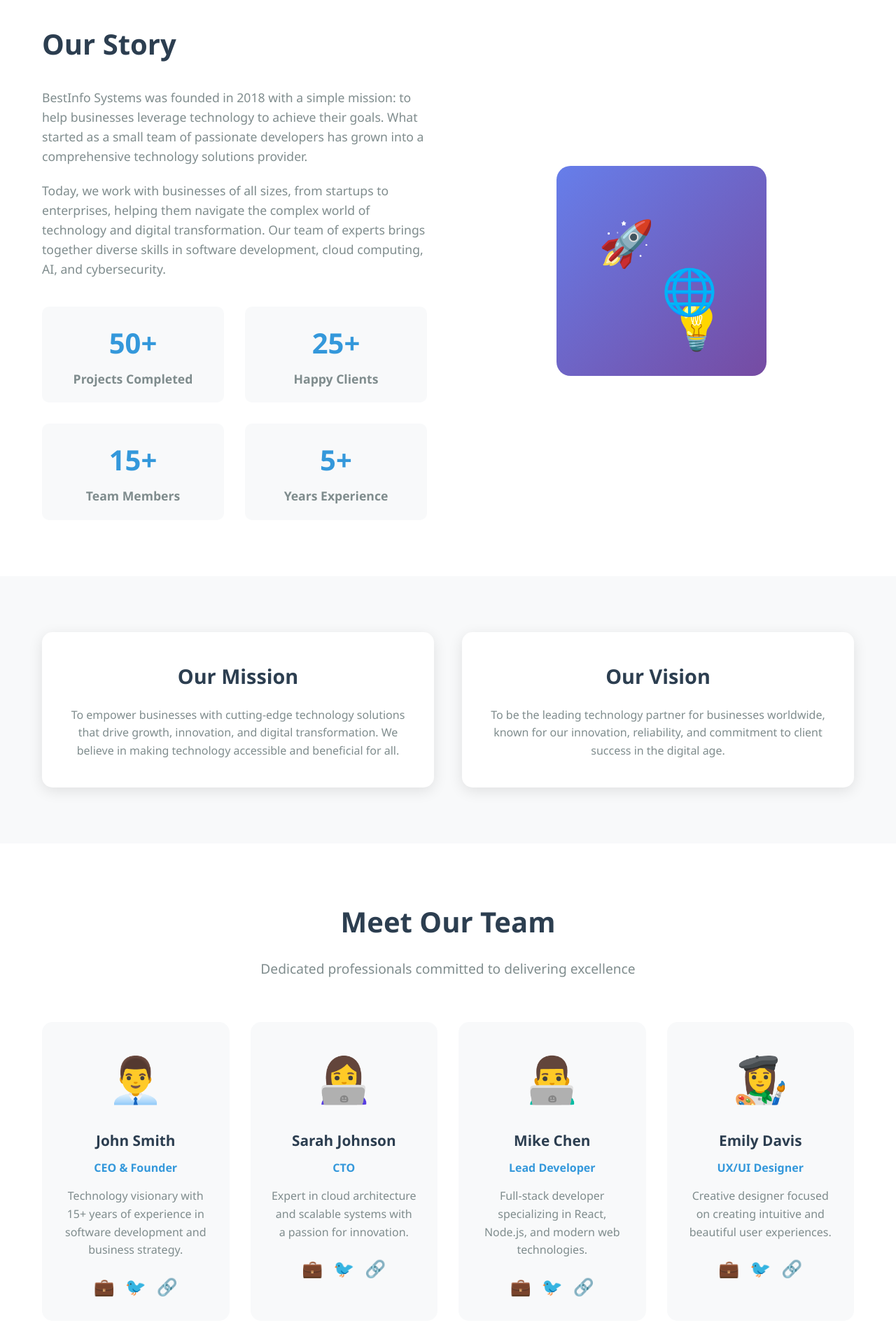
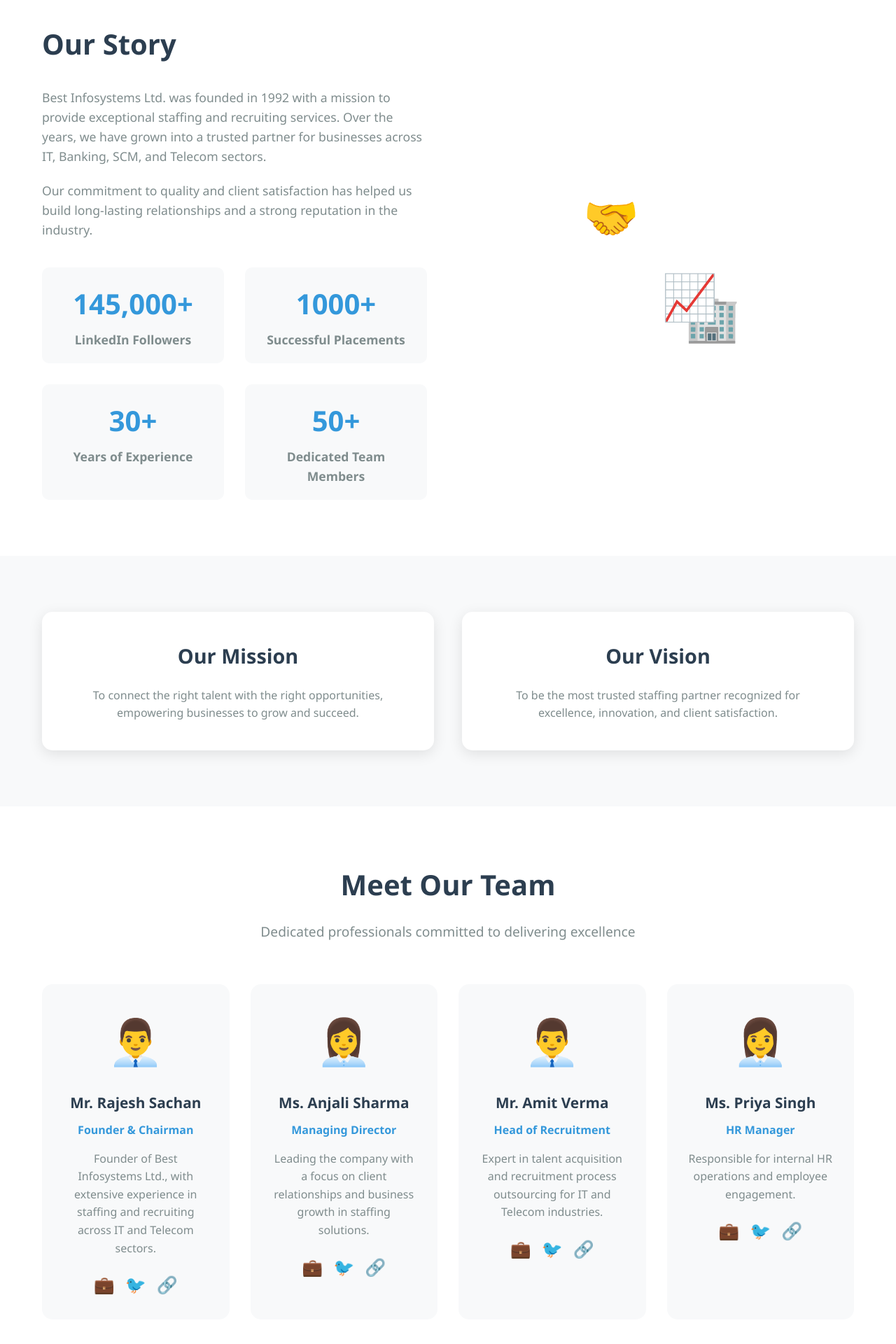
Before and after one commit to snehad1507204/bestinfo, a React (Create React App) app: page /About in a window 1280 px wide. Shown: the part 500-2420 px from the top of the page at 70% size. Built offline with nearby package versions, Linux system fonts and the light colour scheme.

Commit message:
Add files via upload

```diff
--- a/src/pages/About.css
+++ b/src/pages/About.css
@@ -79,39 +79,45 @@
 .story-image {
   display: flex;
   justify-content: center;
+  position: relative;
+  width: 320px;
+  height: 320px;
+  margin: 0 auto;
 }
 
 .tech-illustration-large {
   position: relative;
-  width: 300px;
-  height: 300px;
+  width: 320px;
+  height: 320px;
   background: linear-gradient(135deg, #667eea 0%, #764ba2 100%);
   border-radius: 20px;
   display: flex;
   align-items: center;
   justify-content: center;
+  overflow: visible;
 }
 
 .floating-icon {
   font-size: 4rem;
   position: absolute;
   animation: float 3s ease-in-out infinite;
+  user-select: none;
 }
 
 .floating-icon:nth-child(1) {
-  top: 20%;
-  left: 20%;
+  top: 15%;
+  left: 15%;
   animation-delay: 0s;
 }
 
 .floating-icon:nth-child(2) {
   top: 60%;
-  right: 20%;
+  right: 15%;
   animation-delay: 1s;
 }
 
 .floating-icon:nth-child(3) {
-  bottom: 20%;
+  bottom: 15%;
   left: 50%;
   transform: translateX(-50%);
   animation-delay: 2s;
--- a/src/pages/About.js
+++ b/src/pages/About.js
@@ -4,42 +4,42 @@
 const About = () => {
   const teamMembers = [
     {
-      name: 'John Smith',
-      role: 'CEO & Founder',
+      name: 'Mr. Rajesh Sachan',
+      role: 'Founder & Chairman',
       image: '👨‍💼',
-      description: 'Technology visionary with 15+ years of experience in software development and business strategy.',
+      description: 'Founder of Best Infosystems Ltd., with extensive experience in staffing and recruiting across IT and Telecom sectors.',
       social: ['💼', '🐦', '🔗']
     },
     {
-      name: 'Sarah Johnson',
-      role: 'CTO',
-      image: '👩‍💻',
-      description: 'Expert in cloud architecture and scalable systems with a passion for innovation.',
+      name: 'Ms. Anjali Sharma',
+      role: 'Managing Director',
+      image: '👩‍💼',
+      description: 'Leading the company with a focus on client relationships and business growth in staffing solutions.',
       social: ['💼', '🐦', '🔗']
     },
     {
-      name: 'Mike Chen',
-      role: 'Lead Developer',
-      image: '👨‍💻',
-      description: 'Full-stack developer specializing in React, Node.js, and modern web technologies.',
+      name: 'Mr. Amit Verma',
+      role: 'Head of Recruitment',
+      image: '👨‍💼',
+      description: 'Expert in talent acquisition and recruitment process outsourcing for IT and Telecom industries.',
       social: ['💼', '🐦', '🔗']
     },
     {
-      name: 'Emily Davis',
-      role: 'UX/UI Designer',
-      image: '👩‍🎨',
-      description: 'Creative designer focused on creating intuitive and beautiful user experiences.',
+      name: 'Ms. Priya Singh',
+      role: 'HR Manager',
+      image: '👩‍💼',
+      description: 'Responsible for internal HR operations and employee engagement.',
       social: ['💼', '🐦', '🔗']
     }
   ];
 
   const milestones = [
-    { year: '2018', event: 'Company Founded', description: 'Started with a vision to deliver exceptional technology solutions' },
-    { year: '2019', event: 'First Major Client', description: 'Secured our first enterprise client and delivered successful projects' },
-    { year: '2020', event: 'Team Expansion', description: 'Grew our team to 10+ skilled professionals across various domains' },
-    { year: '2021', event: 'Cloud Partnership', description: 'Became certified partners with major cloud providers' },
-    { year: '2022', event: 'AI Division Launch', description: 'Established dedicated AI and machine learning division' },
-    { year: '2023', event: '50+ Projects', description: 'Successfully delivered over 50 projects to satisfied clients' }
+    { year: '1992', event: 'Company Founded', description: 'Established Best Infosystems Ltd. with a vision to provide top staffing solutions.' },
+    { year: '2000', event: 'Expanded Services', description: 'Broadened recruitment services to include IT, Banking, and Telecom sectors.' },
+    { year: '2010', event: 'National Presence', description: 'Established offices across major cities in India.' },
+    { year: '2015', event: 'International Clients', description: 'Started serving clients globally with customized staffing solutions.' },
+    { year: '2020', event: 'Digital Transformation', description: 'Integrated technology to enhance recruitment processes.' },
+    { year: '2024', event: '145,000+ LinkedIn Followers', description: 'Achieved significant social media presence and brand recognition.' }
   ];
 
   return (
@@ -47,9 +47,9 @@
       {/* Hero Section */}
       <section className="about-hero">
         <div className="container">
-          <h1>About BestInfo Systems</h1>
+          <h1>About Best Infosystems Ltd.</h1>
           <p className="hero-subtitle">
-            Transforming businesses through innovative technology solutions since 2018
+            Leading staffing and recruiting company based in Delhi, connecting talent with opportunity since 1992.
           </p>
         </div>
       </section>
@@ -61,40 +61,36 @@
             <div className="story-text">
               <h2>Our Story</h2>
               <p>
-                BestInfo Systems was founded in 2018 with a simple mission: to help businesses
-                leverage technology to achieve their goals. What started as a small team of
-                passionate developers has grown into a comprehensive technology solutions provider.
+                Best Infosystems Ltd. was founded in 1992 with a mission to provide exceptional staffing and recruiting services.
+                Over the years, we have grown into a trusted partner for businesses across IT, Banking, SCM, and Telecom sectors.
               </p>
               <p>
-                Today, we work with businesses of all sizes, from startups to enterprises,
-                helping them navigate the complex world of technology and digital transformation.
-                Our team of experts brings together diverse skills in software development,
-                cloud computing, AI, and cybersecurity.
+                Our commitment to quality and client satisfaction has helped us build long-lasting relationships and a strong reputation in the industry.
               </p>
               <div className="stats-grid">
                 <div className="stat-item">
-                  <h3>50+</h3>
-                  <p>Projects Completed</p>
+                  <h3>145,000+</h3>
+                  <p>LinkedIn Followers</p>
                 </div>
                 <div className="stat-item">
-                  <h3>25+</h3>
-                  <p>Happy Clients</p>
+                  <h3>1000+</h3>
+                  <p>Successful Placements</p>
                 </div>
                 <div className="stat-item">
-                  <h3>15+</h3>
-                  <p>Team Members</p>
+                  <h3>30+</h3>
+                  <p>Years of Experience</p>
                 </div>
                 <div className="stat-item">
-                  <h3>5+</h3>
-                  <p>Years Experience</p>
+                  <h3>50+</h3>
+                  <p>Dedicated Team Members</p>
                 </div>
               </div>
             </div>
             <div className="story-image">
-              <div className="tech-illustration-large">
-                <div className="floating-icon">🚀</div>
-                <div className="floating-icon">💡</div>
-                <div className="floating-icon">🌐</div>
+              <div className="staff-illustration-large">
+                <div className="floating-icon">🤝</div>
+                <div className="floating-icon">🏢</div>
+                <div className="floating-icon">📈</div>
               </div>
             </div>
           </div>
@@ -108,16 +104,13 @@
             <div className="mv-card">
               <h3>Our Mission</h3>
               <p>
-                To empower businesses with cutting-edge technology solutions that drive growth,
-                innovation, and digital transformation. We believe in making technology accessible
-                and beneficial for all.
+                To connect the right talent with the right opportunities, empowering businesses to grow and succeed.
               </p>
             </div>
             <div className="mv-card">
               <h3>Our Vision</h3>
               <p>
-                To be the leading technology partner for businesses worldwide, known for our
-                innovation, reliability, and commitment to client success in the digital age.
+                To be the most trusted staffing partner recognized for excellence, innovation, and client satisfaction.
               </p>
             </div>
           </div>
--- a/src/pages/Contact.js
+++ b/src/pages/Contact.js
@@ -2,7 +2,7 @@
 import './Contact.css';
 
 const Contact = () => {
-  const [formData, setFormData] = useState({
+  const [formData, setFormData] = React.useState({
     name: '',
     email: '',
     phone: '',
@@ -35,19 +35,19 @@
     {
       icon: '📧',
       title: 'Email',
-      info: 'info@bestinfosystems.com',
-      link: 'mailto:info@bestinfosystems.com'
+      info: 'info@bestinfosystems.co.in',
+      link: 'mailto:info@bestinfosystems.co.in'
     },
     {
       icon: '📞',
       title: 'Phone',
-      info: '+1 (555) 123-4567',
-      link: 'tel:+15551234567'
+      info: '+91 98765 43210',
+      link: 'tel:+919876543210'
     },
     {
       icon: '📍',
       title: 'Address',
-      info: '123 Tech Street, Innovation City, IC 12345',
+      info: 'Delhi, India',
       link: '#'
     },
     {
@@ -65,7 +65,7 @@
         <div className="container">
           <h1>Get In Touch</h1>
           <p className="hero-subtitle">
-            Ready to transform your business? Let's discuss your project and how we can help.
+            Ready to connect with the best talent? Reach out to us today.
           </p>
         </div>
       </section>
--- a/src/pages/Services.js
+++ b/src/pages/Services.js
@@ -4,34 +4,34 @@
 const Services = () => {
   const services = [
     {
-      title: "Web Development",
-      description: "Custom web applications and responsive websites built with modern technologies.",
-      icon: "💻"
+      title: "IT Staffing",
+      description: "Providing skilled IT professionals for contract, permanent, and contract-to-hire positions across various technologies.",
+      icon: "👥"
     },
     {
-      title: "Mobile Apps",
-      description: "Native and cross-platform mobile applications for iOS and Android.",
-      icon: "📱"
+      title: "ITES Recruitment",
+      description: "Specialized recruitment for Information Technology Enabled Services including BPO, KPO, and customer support roles.",
+      icon: "🔍"
     },
     {
-      title: "Cloud Solutions",
-      description: "Scalable cloud infrastructure and deployment solutions.",
-      icon: "☁️"
+      title: "Banking & Finance Staffing",
+      description: "Expert recruitment for banking, financial services, and FinTech companies with compliance and regulatory expertise.",
+      icon: "🏦"
     },
     {
-      title: "AI & Machine Learning",
-      description: "Intelligent solutions powered by artificial intelligence and machine learning.",
-      icon: "🤖"
+      title: "SCM & Logistics Recruitment",
+      description: "Supply Chain Management and logistics professionals for procurement, warehousing, and distribution roles.",
+      icon: "📦"
     },
     {
-      title: "UI/UX Design",
-      description: "User-centered design that creates exceptional digital experiences.",
-      icon: "🎨"
+      title: "Telecom Staffing Solutions",
+      description: "Telecommunications specialists for network operations, customer service, and technical support positions.",
+      icon: "📡"
     },
     {
-      title: "DevOps & Automation",
-      description: "Streamlined development workflows and automated deployment pipelines.",
-      icon: "⚙️"
+      title: "Executive Search",
+      description: "Senior-level recruitment and executive search services for leadership and management positions.",
+      icon: "👔"
     }
   ];
 
```
Also changed, not shown: src/pages/BLogs.js (line endings or trailing spaces), src/pages/Blogs.css (line endings or trailing spaces), src/pages/Contact.css (line endings or trailing spaces), src/pages/Home.css (line endings or trailing spaces), src/pages/Home.js (line endings or trailing spaces), src/pages/Services.css (line endings or trailing spaces).
